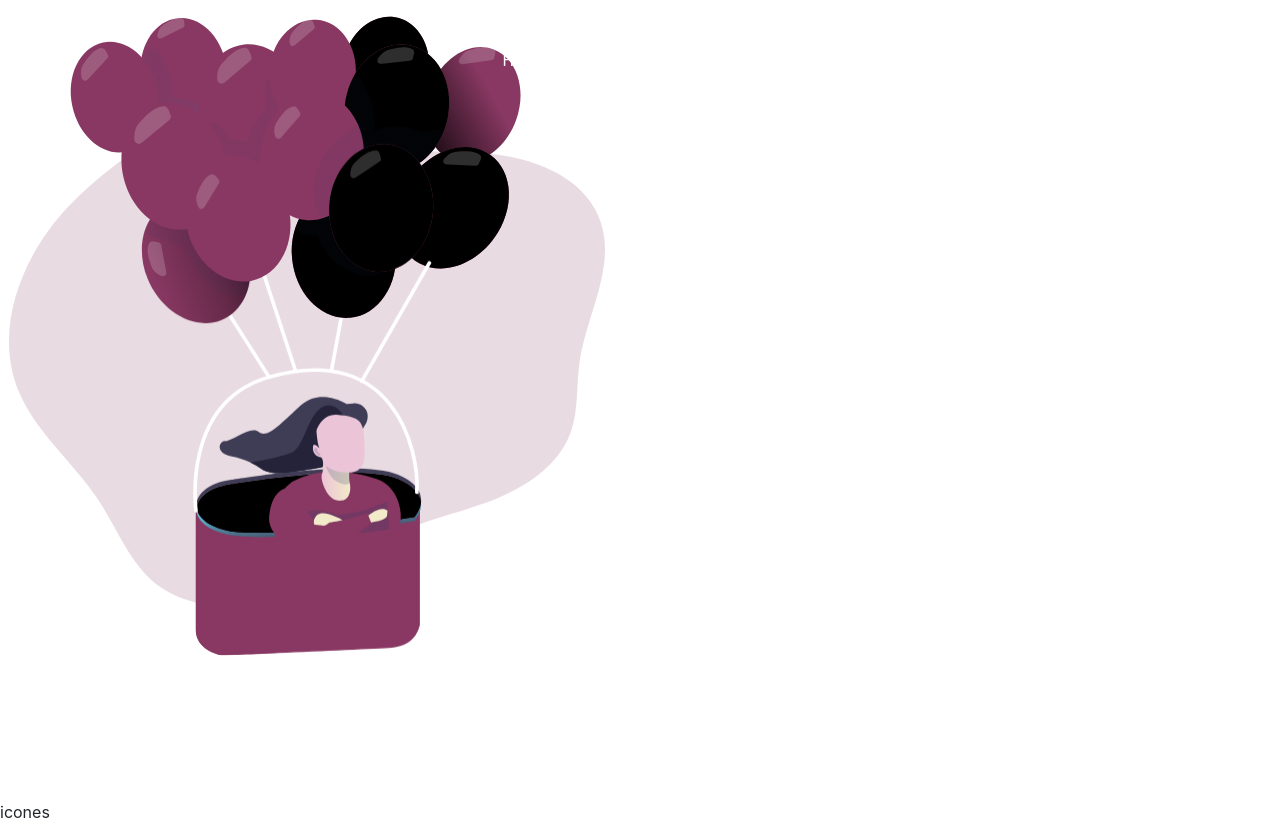
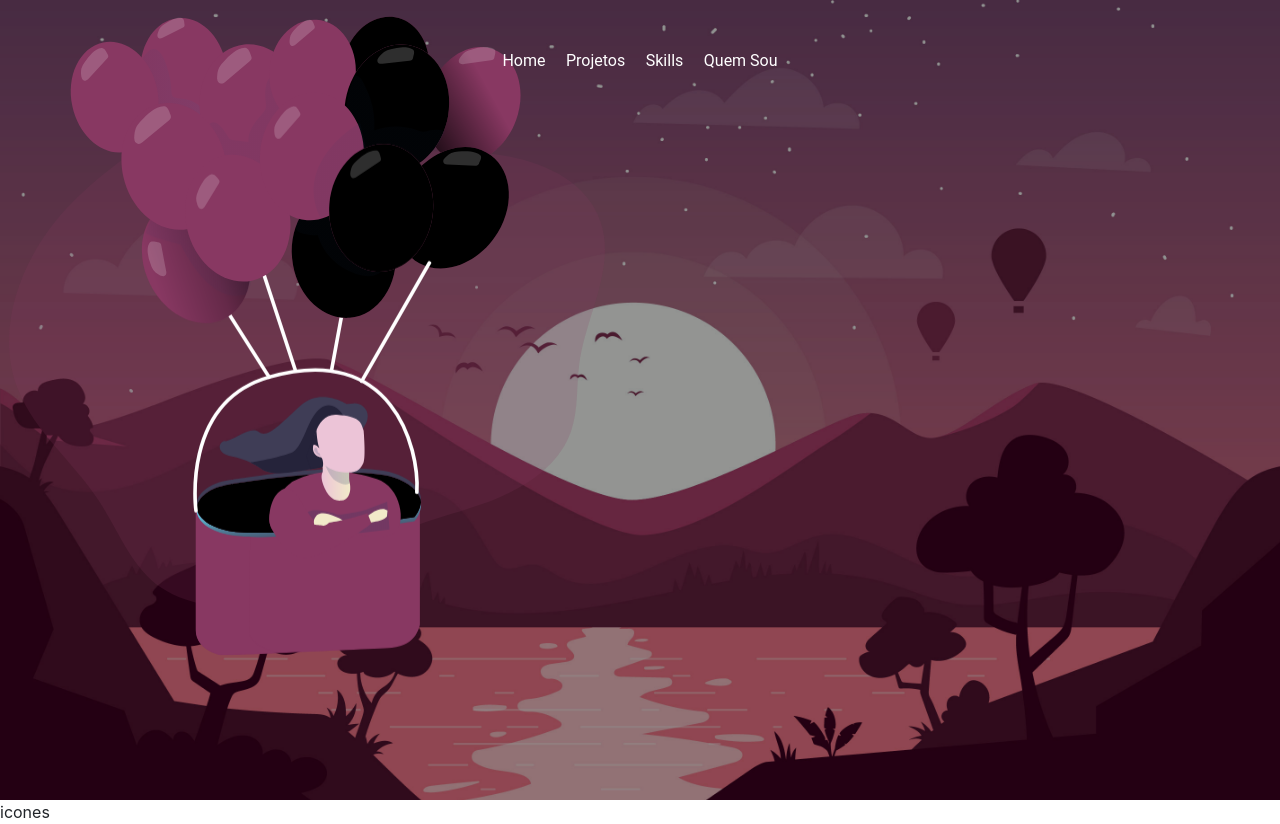
Before and after one commit to turan-98/Portifolio, a plain HTML site: page index.html in a window 1280 px wide. Drawn offline with nearby package versions, Linux system fonts and the light colour scheme; a web font is replaced by a local one.

Commit message:
Update style.css

```diff
--- a/css/style.css
+++ b/css/style.css
@@ -22,7 +22,7 @@
   height: 100vh;
   width: 100%;
   position: relative;
-  background-image: url('../img/backgroundBalao.jpg');
+  background-image: url('../img/backgroundBalao.png');
   background-repeat: no-repeat;
   background-size: cover;
   background-attachment: scroll;
```
